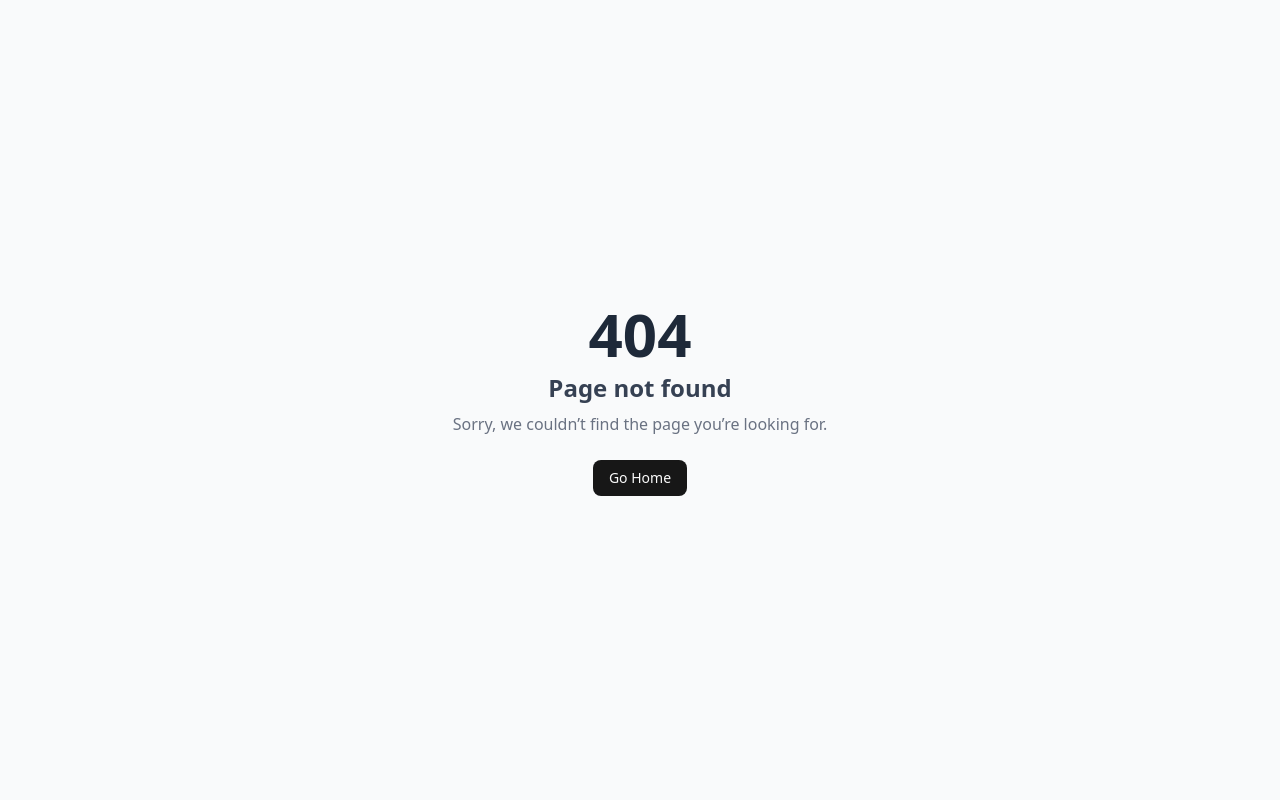
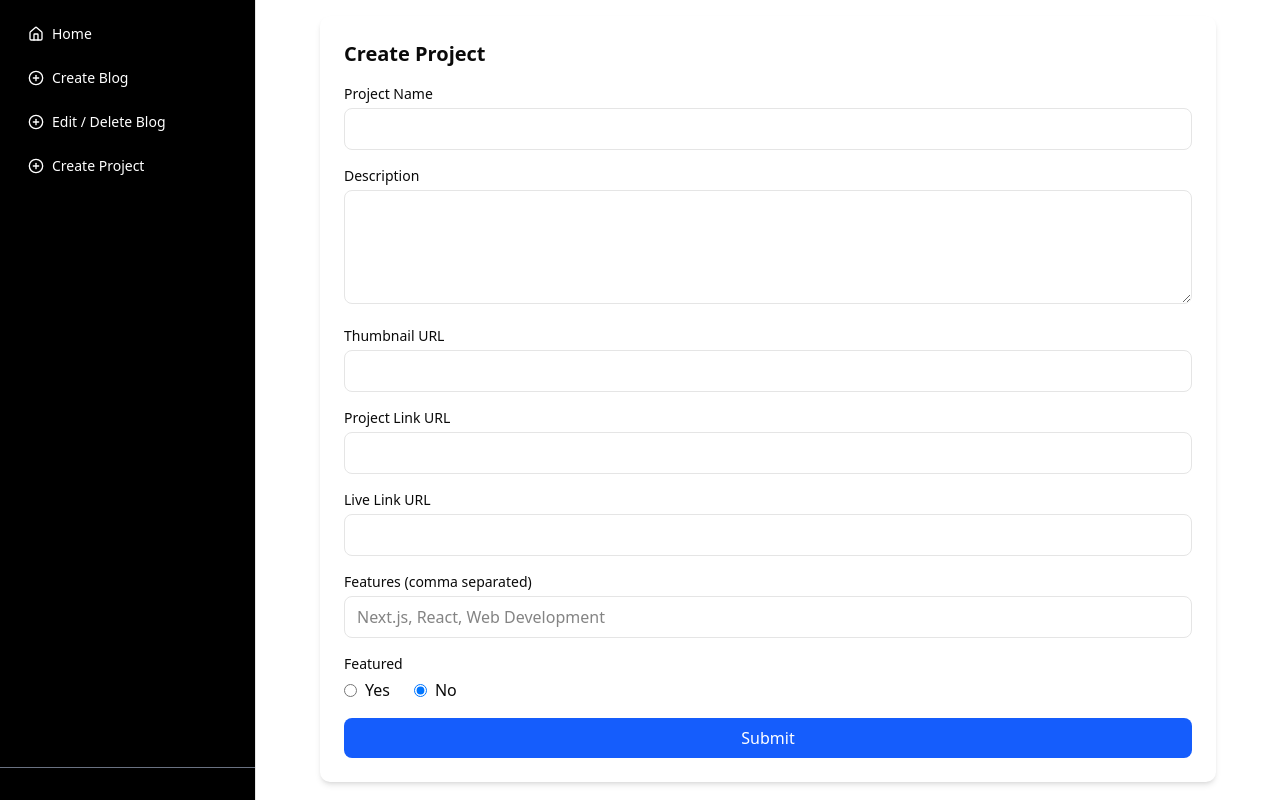
Before and after one commit to tanveer19/L2-B5-Assignment-7-Front, a Next.js app: page /dashboard/create-project in a window 1280 px wide. Before the commit this address had no page. Built offline with nearby package versions, Linux system fonts and the light colour scheme; no server answers.

Commit message:
project form start

```diff
--- /dev/null
+++ b/src/app/(dashboard)/dashboard/create-project/page.tsx
@@ -0,0 +1,11 @@
+import CreateProjectForm from "@/components/modules/Projects/CreateProjectForm";
+
+const CreateProject = () => {
+  return (
+    <div className="max-w-7xl mx-auto w-full flex items-center">
+      <CreateProjectForm />
+    </div>
+  );
+};
+
+export default CreateProject;
--- /dev/null
+++ b/src/components/modules/Projects/CreateProjectForm.tsx
@@ -0,0 +1,149 @@
+"use client";
+import { create } from "@/actions/create";
+import Form from "next/form";
+import { useState } from "react";
+import toast from "react-hot-toast";
+
+export default function CreateProjectForm() {
+  const [isFeatured, setIsFeatured] = useState("false");
+  const handleSubmit = async (formData: FormData) => {
+    const result = await create(formData);
+
+    if (result.success) {
+      toast.success("✅ Project created successfully!");
+      setTimeout(() => {
+        window.location.href = "/";
+      }, 1000);
+    } else {
+      toast.error(result.error || "❌ Failed to create Project");
+    }
+  };
+
+  return (
+    <Form
+      action={handleSubmit}
+      className="max-w-4xl mx-auto p-6 bg-white shadow-md rounded-lg space-y-4 w-full"
+    >
+      <h2 className="text-xl font-semibold mb-4">Create Project</h2>
+
+      {/* Project Name */}
+      <div>
+        <label className="block text-sm font-medium mb-1" htmlFor="name">
+          Project Name
+        </label>
+        <input
+          required
+          type="text"
+          id="name"
+          name="name"
+          className="w-full rounded-md border px-3 py-2 focus:ring focus:ring-blue-200"
+        />
+      </div>
+
+      {/* Description */}
+      <div>
+        <label className="block text-sm font-medium mb-1" htmlFor="description">
+          Description
+        </label>
+        <textarea
+          required
+          id="description"
+          name="description"
+          rows={4}
+          className="w-full rounded-md border px-3 py-2 focus:ring focus:ring-blue-200"
+        />
+      </div>
+
+      {/* Thumbnail */}
+      <div>
+        <label className="block text-sm font-medium mb-1" htmlFor="thumbnail">
+          Thumbnail URL
+        </label>
+        <input
+          required
+          type="url"
+          id="thumbnail"
+          name="thumbnail"
+          className="w-full rounded-md border px-3 py-2 focus:ring focus:ring-blue-200"
+        />
+      </div>
+      {/* Project Link */}
+      <div>
+        <label className="block text-sm font-medium mb-1" htmlFor="projectLink">
+          Project Link URL
+        </label>
+        <input
+          required
+          type="url"
+          id="projectLink"
+          name="projectLink"
+          className="w-full rounded-md border px-3 py-2 focus:ring focus:ring-blue-200"
+        />
+      </div>
+      {/* Live Link */}
+      <div>
+        <label className="block text-sm font-medium mb-1" htmlFor="liveLink">
+          Live Link URL
+        </label>
+        <input
+          required
+          type="url"
+          id="liveLink"
+          name="liveLink"
+          className="w-full rounded-md border px-3 py-2 focus:ring focus:ring-blue-200"
+        />
+      </div>
+
+      {/* Features */}
+      <div>
+        <label className="block text-sm font-medium mb-1" htmlFor="features">
+          Features (comma separated)
+        </label>
+        <input
+          required
+          type="text"
+          id="features"
+          name="features"
+          placeholder="Next.js, React, Web Development"
+          className="w-full rounded-md border px-3 py-2 focus:ring focus:ring-blue-200"
+        />
+      </div>
+
+      {/* Featured */}
+      <div>
+        <p className="block text-sm font-medium mb-1">Featured</p>
+        <div className="flex gap-6">
+          <label className="flex items-center gap-2">
+            <input
+              type="radio"
+              name="isFeatured"
+              value="true"
+              checked={isFeatured === "true"}
+              onChange={(e) => setIsFeatured(e.target.value)}
+              className="text-blue-600 focus:ring-blue-500"
+            />
+            Yes
+          </label>
+          <label className="flex items-center gap-2">
+            <input
+              type="radio"
+              name="isFeatured"
+              value="false"
+              checked={isFeatured === "false"}
+              onChange={(e) => setIsFeatured(e.target.value)}
+              className="text-blue-600 focus:ring-blue-500"
+            />
+            No
+          </label>
+        </div>
+      </div>
+
+      <button
+        type="submit"
+        className="w-full bg-blue-600 text-white font-medium py-2 rounded-md hover:bg-blue-700 transition"
+      >
+        Submit
+      </button>
+    </Form>
+  );
+}
--- a/src/components/shared/Sidebar.tsx
+++ b/src/components/shared/Sidebar.tsx
@@ -36,7 +36,7 @@ export default function Sidebar() {
           Edit / Delete Blog
         </Link>
         <Link
-          href="/dashboard/create-blog"
+          href="/dashboard/create-project"
           className="flex items-center gap-2 rounded-lg px-3 py-2 text-sm font-medium hover:bg-gray-100 hover:text-black"
         >
           <PlusCircle className="h-4 w-4" />
```
